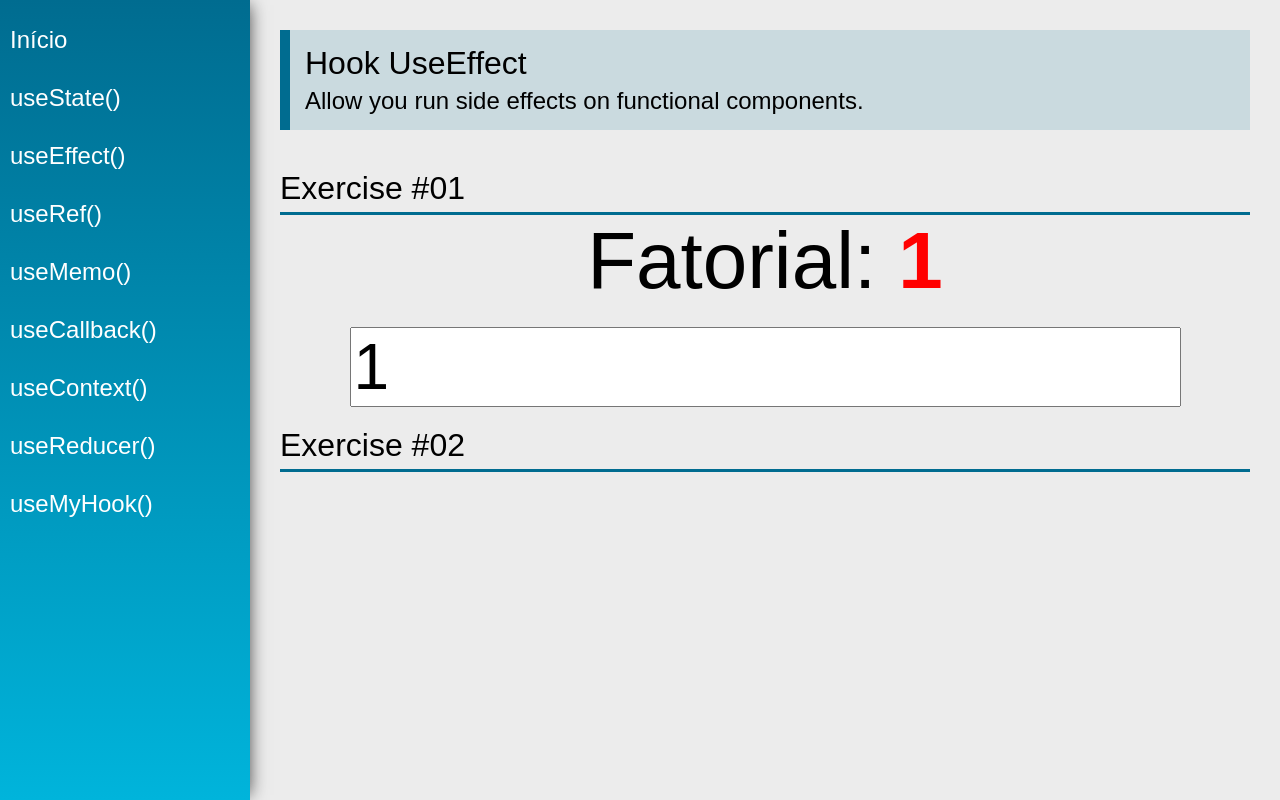
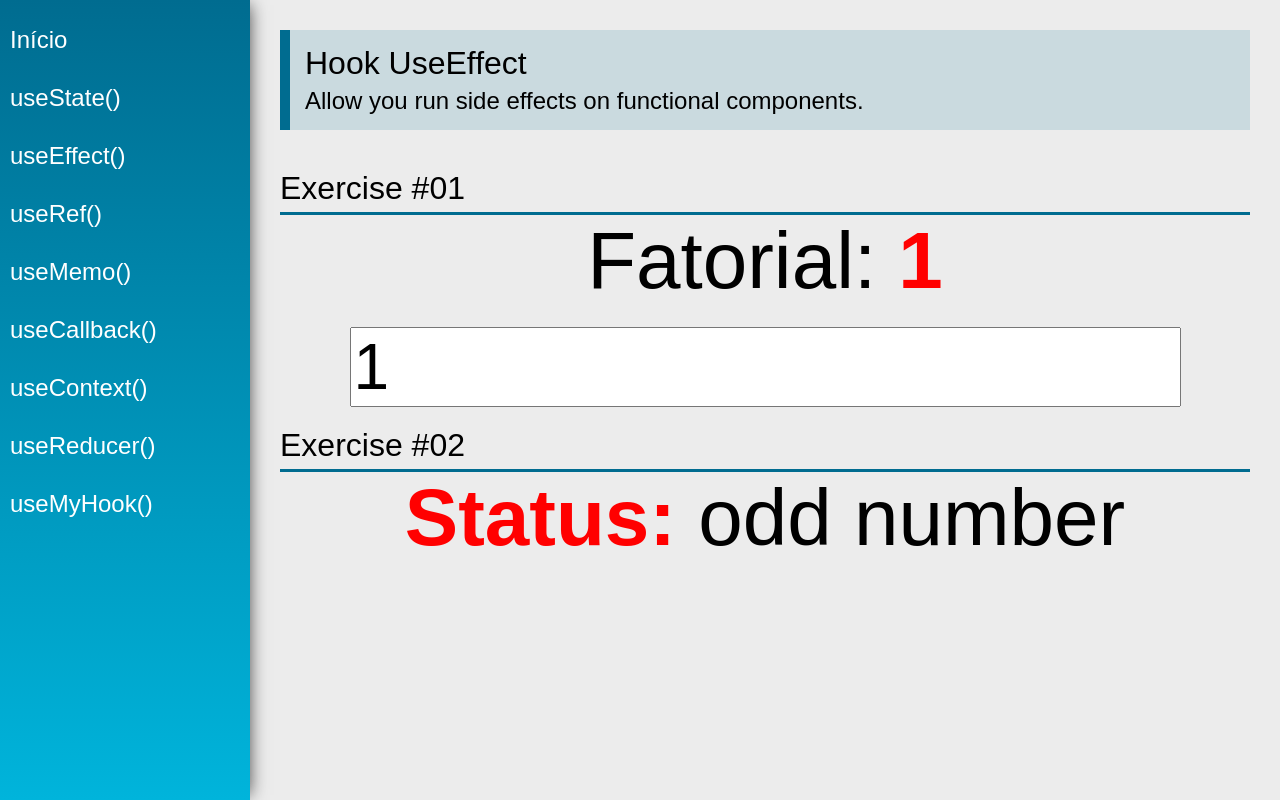
Before and after one commit to evandrodogakiuchi/react-hooks, a React (Create React App) app: page /useEffect in a window 1280 px wide. Built offline with nearby package versions, Linux system fonts and the light colour scheme.

Commit message:
feat: adeed UseEffect Challenge #02

```diff
--- a/src/views/examples/UseEffect.jsx
+++ b/src/views/examples/UseEffect.jsx
@@ -10,6 +10,8 @@ function calcFatorial(num) {
   return calcFatorial(n - 1) * n;
 }
 
+// Exercise #01
+
 const UseEffect = (props) => {
   const [number, setNumber] = useState(1);
   const [fatorial, setFatorial] = useState(1);
@@ -20,6 +22,15 @@ const UseEffect = (props) => {
     },
     [number]
   );
+
+
+  //Exercise #02
+
+  const [status, setStatus] = useState("odd number")
+
+  useEffect(function(){
+    setStatus(number % 2 === 0 ? "even number" : "odd number")
+  }, [number])
 
   return (
     <div className="UseEffect">
@@ -46,7 +57,10 @@ const UseEffect = (props) => {
 
       <SectionTitle title="Exercise #02"/>
       <div className="center">
-
+        <div>
+          <span className="text red">Status: </span>
+          <span className="text black">{status}</span>
+        </div>
       </div>
     </div>
   );
```
